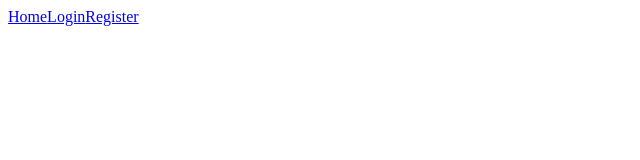
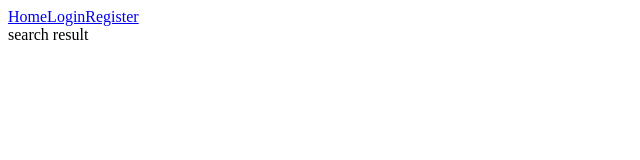
Before and after one commit to UtkarshSingh22/Marketplace-app, a React (Create React App) app in the folder client/: page /search-result in a window 1280 px wide. Before the commit this address had no page. Shown: the top 160 px of the page, without its empty margins (0-640 px from the left). Built offline with nearby package versions, Linux system fonts and the light colour scheme.

Commit message:
Add search result route

```diff
--- a/client/src/App.js
+++ b/client/src/App.js
@@ -13,6 +13,7 @@ import ConnectPayouts from "./payments/ConnectPayouts";
 import EditHotel from "./hotels/EditHotel";
 import ViewHotel from "./hotels/ViewHotel";
 import PaymentSuccess from "./payments/PaymentSuccess";
+import SearchResults from "./hotels/SearchResults";
 
 function App() {
     return (
@@ -72,6 +73,7 @@ function App() {
                         </PrivateRoute>
                     }
                 />
+                <Route path="/search-result" element={<SearchResults />} />
             </Routes>
         </div>
     );
--- /dev/null
+++ b/client/src/hotels/SearchResults.js
@@ -0,0 +1,11 @@
+import { Fragment } from "react";
+
+const SearchResults = () => {
+    return (
+        <Fragment>
+            <div>search result</div>
+        </Fragment>
+    );
+};
+
+export default SearchResults;
```
